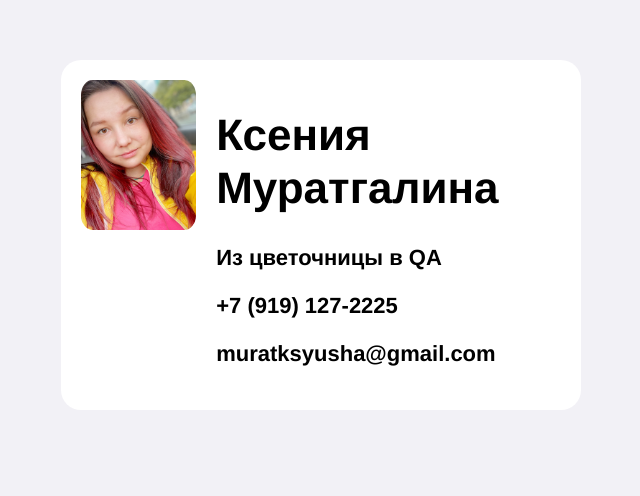
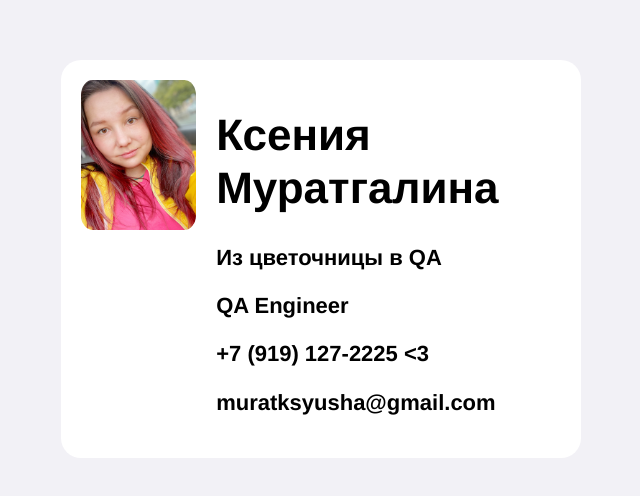
Before and after one commit to KseniiaMURATGALINA/CV, a plain HTML site: page index.html in a window 1280 px wide. Shown: the part 140-636 px from the top of the page, without its empty margins (319-959 px from the left). Drawn offline with Linux system fonts and the light colour scheme.

```diff
--- a/index.html
+++ b/index.html
@@ -15,7 +15,8 @@
     <h1>Ксения Муратгалина</h1>
 
     <p>Из цветочницы в QA</p>
-    <p> +7 (919) 127-2225</p>
+    <p>QA Engineer</p>
+    <p> +7 (919) 127-2225  <3 </p>
     <p> muratksyusha@gmail.com</p>
     <a href="https://www.instagram.com/skazkamur"></a>
   </div>
```
Also changed, not shown: 1 other file.
